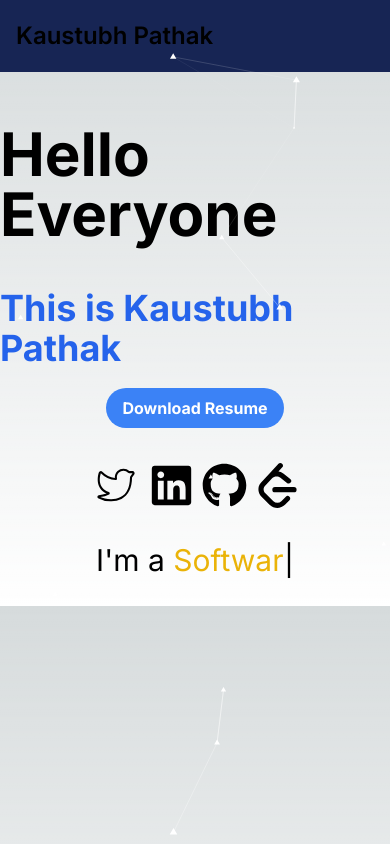
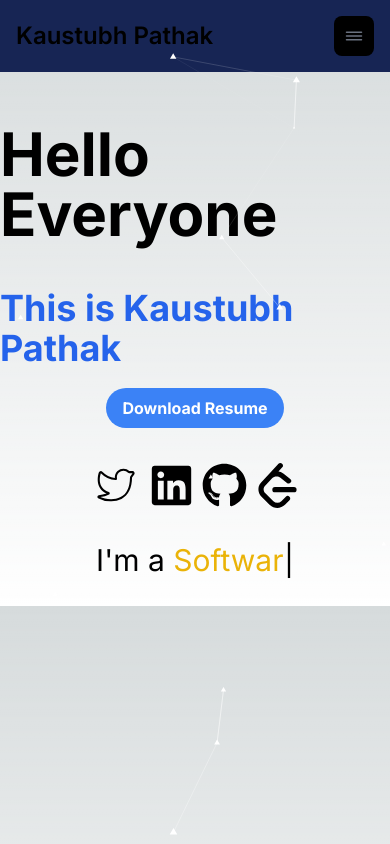
Before and after one commit to kaustubh0777/kaustubh01, a Next.js app: page / in a window 390 px wide. Built offline with nearby package versions, Linux system fonts and the light colour scheme.

Commit message:
fixed sidebar for small devices

```diff
--- a/src/app/(components)/Navbar.js
+++ b/src/app/(components)/Navbar.js
@@ -1,6 +1,8 @@
 "use client"
 import Link from 'next/link';
 import React, { useState } from 'react';
+import { IoReorderThreeOutline } from "react-icons/io5";
+
 
 const Navbar = () => {
     const [isNavbarOpen, setIsNavbarOpen] = useState(false);
@@ -18,10 +20,11 @@
                 <button
                     onClick={toggleNavbar}
                     type="button"
-                    className="inline-flex items-center p-2 w-10 h-10 justify-center text-sm text-gray-500 rounded-lg md:hidden hover:bg-gray-100 focus:outline-none focus:ring-2 focus:ring-gray-200 dark:text-gray-400 dark:hover:bg-gray-700 dark:focus:ring-gray-600"
+                    className="inline-flex items-center p-2 w-10 h-10 justify-center text-sm text-gray-500 rounded-lg md:hidden hover:bg-gray-100 focus:outline-none focus:ring-2 focus:ring-gray-200 dark:text-gray-400 dark:hover:bg-gray-700 dark:focus:ring-gray-600 bg-black"
                     aria-controls="navbar-default"
                     aria-expanded={isNavbarOpen ? "true" : "false"}
                 >
+                    <IoReorderThreeOutline size={60}/>
                     <span className="sr-only">Open main menu</span>
                 </button>
                 <div className={`w-full md:block md:w-auto ${isNavbarOpen ? "" : "hidden"}`} id="navbar-default">
```
